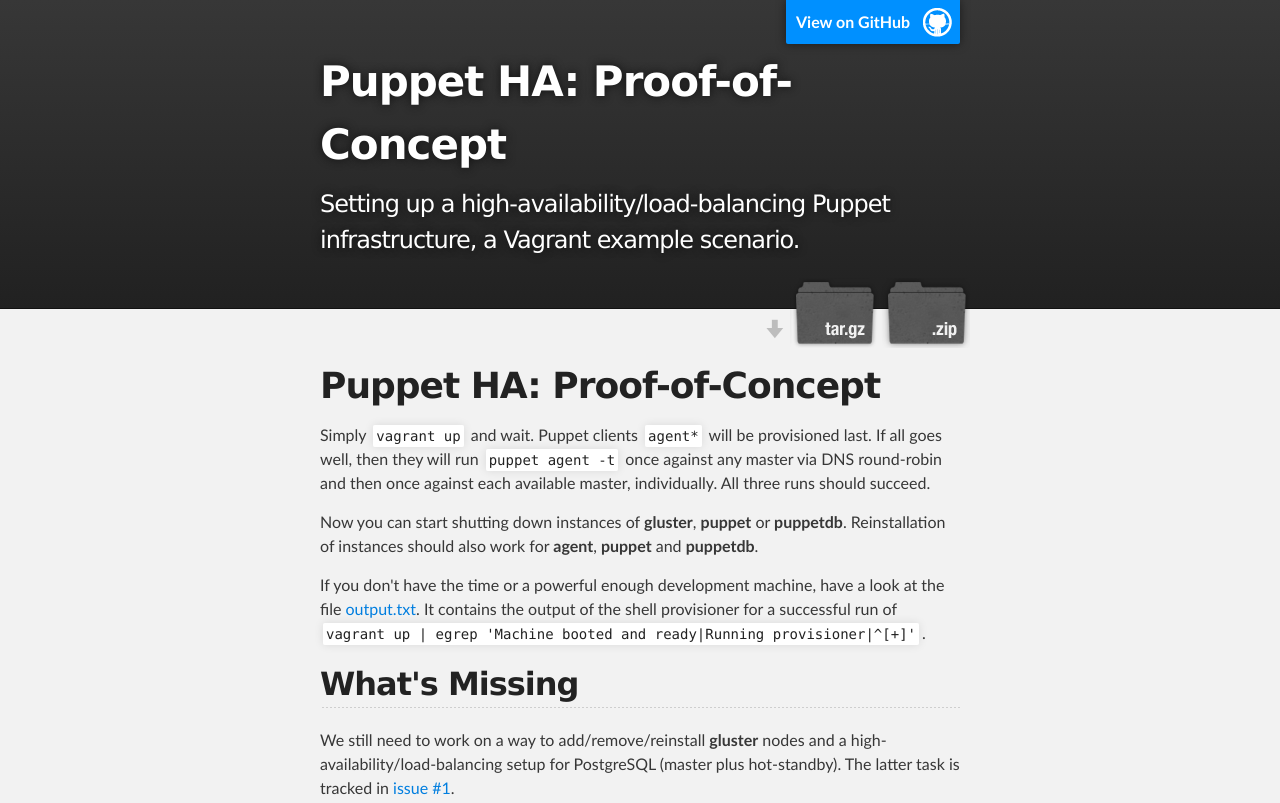
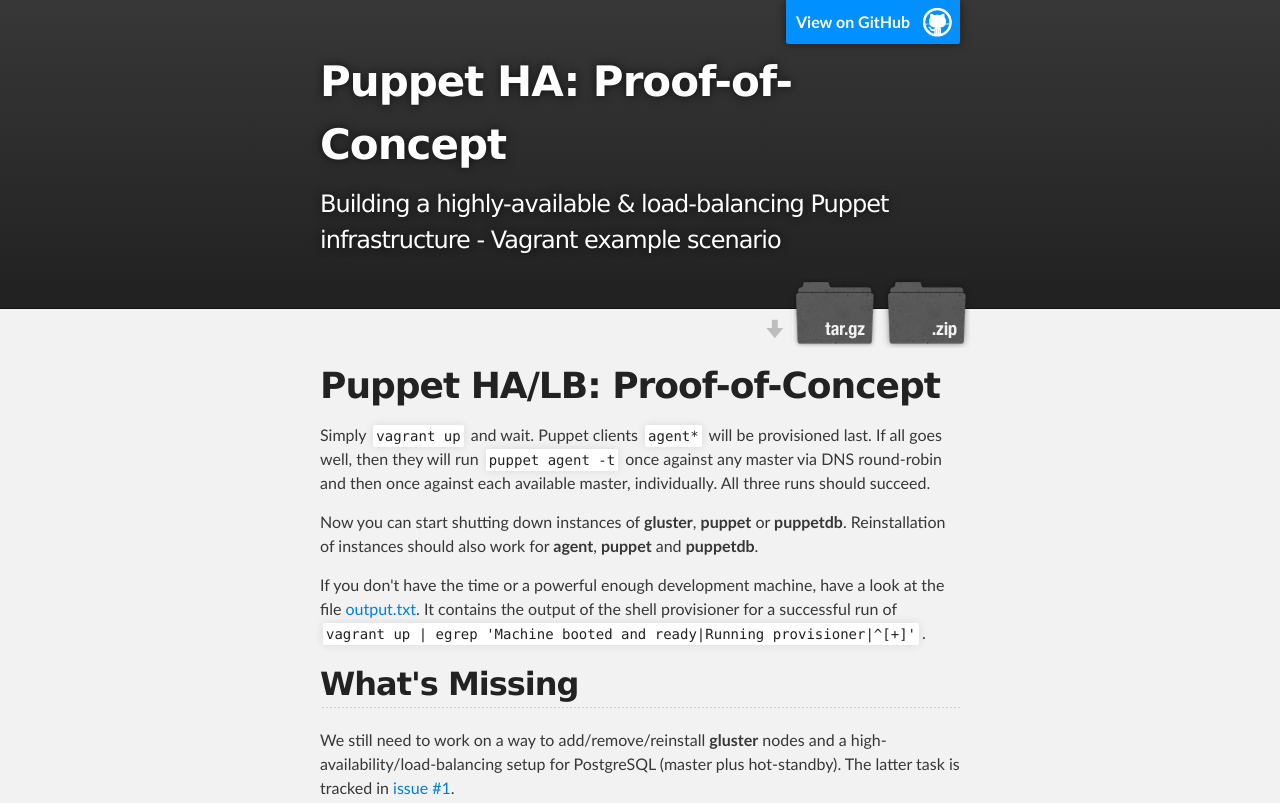
Before and after one commit to puppetize/puppet-ha-poc, a plain HTML site: page index.html in a window 1280 px wide. Shown: the top 803 px of the page. Drawn offline with Linux system fonts and the light colour scheme.

Commit message:
Create gh-pages branch via GitHub

```diff
--- a/index.html
+++ b/index.html
@@ -4,7 +4,7 @@
   <head>
     <meta charset='utf-8' />
     <meta http-equiv="X-UA-Compatible" content="chrome=1" />
-    <meta name="description" content="Puppet HA: Proof-of-Concept : Setting up a high-availability/load-balancing Puppet infrastructure, a Vagrant example scenario." />
+    <meta name="description" content="Puppet HA: Proof-of-Concept : Building a highly-available &amp; load-balancing Puppet infrastructure - Vagrant example scenario" />
 
     <link rel="stylesheet" type="text/css" media="screen" href="stylesheets/stylesheet.css">
 
@@ -19,7 +19,7 @@
           <a id="forkme_banner" href="https://github.com/puppetize/puppet-ha-poc">View on GitHub</a>
 
           <h1 id="project_title">Puppet HA: Proof-of-Concept</h1>
-          <h2 id="project_tagline">Setting up a high-availability/load-balancing Puppet infrastructure, a Vagrant example scenario.</h2>
+          <h2 id="project_tagline">Building a highly-available &amp; load-balancing Puppet infrastructure - Vagrant example scenario</h2>
 
             <section id="downloads">
               <a class="zip_download_link" href="https://github.com/puppetize/puppet-ha-poc/zipball/master">Download this project as a .zip file</a>
@@ -32,7 +32,7 @@
     <div id="main_content_wrap" class="outer">
       <section id="main_content" class="inner">
         <h1>
-<a name="puppet-ha-proof-of-concept" class="anchor" href="#puppet-ha-proof-of-concept"><span class="octicon octicon-link"></span></a>Puppet HA: Proof-of-Concept</h1>
+<a name="puppet-halb-proof-of-concept" class="anchor" href="#puppet-halb-proof-of-concept"><span class="octicon octicon-link"></span></a>Puppet HA/LB: Proof-of-Concept</h1>
 
 <p>Simply <code>vagrant up</code> and wait.  Puppet clients <code>agent*</code> will be provisioned
 last.  If all goes well, then they will run <code>puppet agent -t</code> once against
```
Also changed, not shown: params.json (+1 -1 lines).
